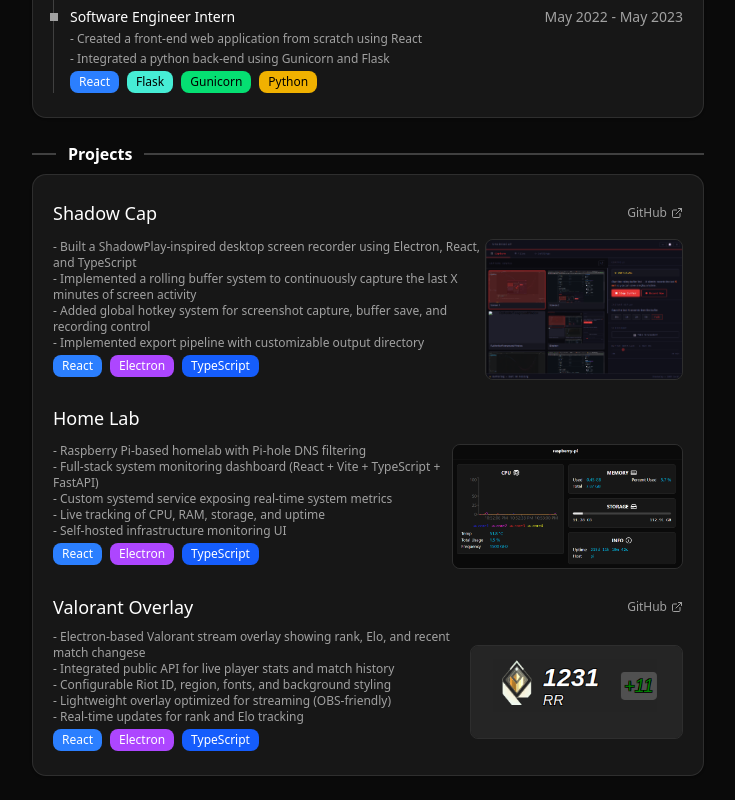
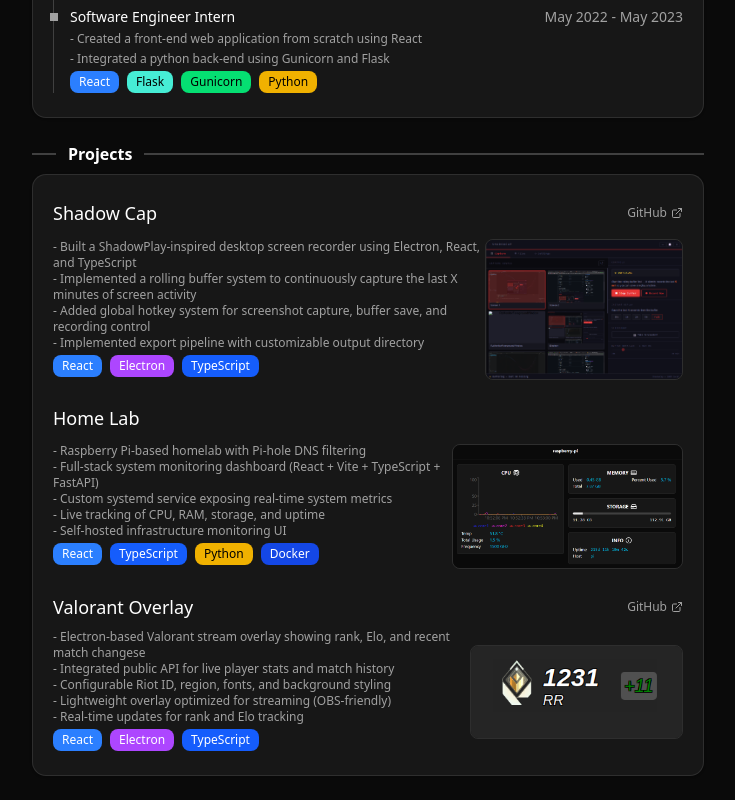
Before and after one commit to IBlakeI/portfolio, a React (Vite) app: page / in a window 1280 px wide. Shown: the part 897-1697 px from the top of the page, without its empty margins (268-1003 px from the left). Built offline with nearby package versions, Linux system fonts and the light colour scheme.

Commit message:
Badges hotfix

```diff
--- a/src/App.tsx
+++ b/src/App.tsx
@@ -159,7 +159,7 @@
                 "Live tracking of CPU, RAM, storage, and uptime",
                 "Self-hosted infrastructure monitoring UI",
               ]}
-              badges={["React", "Electron", "TypeScript"]}
+              badges={["React", "TypeScript", "Python", "Docker"]}
             />
             <Project
               title="Valorant Overlay"
```
